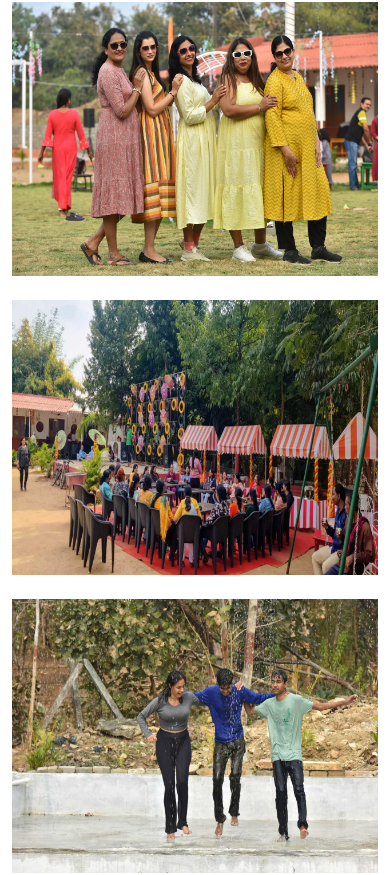
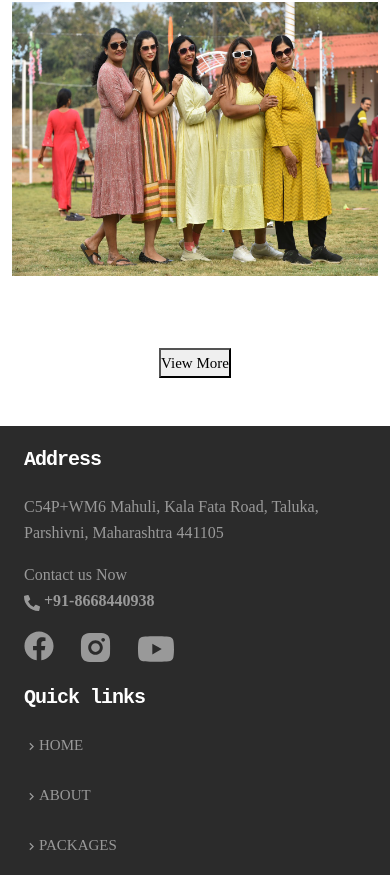
Before and after one commit to gebadakash/Agro_Tourism, a React (Vite) app: page /gallery in a window 390 px wide. Shown: the part 2048-2923 px from the top of the page. Built offline with nearby package versions, Linux system fonts and the light colour scheme.

Commit message:
Changes made in About Page and Gallery page.

```diff
--- a/src/Components/AboutPageComponents/Specialization/Specialization.jsx
+++ b/src/Components/AboutPageComponents/Specialization/Specialization.jsx
@@ -1,30 +1,45 @@
 import "./special.css";
 import aboutImage from "../../../assets/images/AboutUs.png";
+import founderImage from "../../../assets/images/Founder.png";
 
 const Specialization = () => {
   return (
     <section className="about">
       <div className="container">
         <div className="about__content">
-          <div className="row" style={{justifyContent: "space-evenly"}}>
+          <div className="row" style={{ justifyContent: "space-evenly" }}>
             <div className="col-lg-3">
-              <div className="section-title">
-
-              <div
+              <div className="section-title mt-4">
+                <div
                   className="marathi-background"
                   style={{ backgroundImage: `url(${aboutImage})` }}
                 >
                   <h5>महुलीच्या स्पर्शाने, नवं जीवन जगा !</h5>
                 </div>
-
               </div>
             </div>
             <div className="col-lg-7">
               <div className="about__text">
-              <h2>Make Memories that Last at Mahuli Agro Tourism!</h2>
-                <p style={{fontSize:"18px", textAlign:"justify"}}>
-                At Mahuli Agro Tourism, make memorable moments with the people you love! Enjoy our authentic Maharashtrian cuisine, discover lively orange plantations, and take in breathtaking sunsets that will provide the perfect atmosphere for your family's journey. Enjoy a relaxing trip in a bullock cart while remembering simpler times. Take a guided farm tour to discover sustainable farming methods while admiring the abundance of nature. A refreshing break for the body, mind, and soul is provided by us. Mahuli Agro Tourism provides an exciting family vacation!
+                <h2>Make Memories that Last at Mahuli Agro Tourism!</h2>
+                <p style={{ fontSize: "18px", textAlign: "justify" }}>
+                  At Mahuli Agro Tourism, make memorable moments with the people
+                  you love! Enjoy our authentic Maharashtrian cuisine, discover
+                  lively orange plantations, and take in breathtaking sunsets
+                  that will provide the perfect atmosphere for your family's
+                  journey. Enjoy a relaxing trip in a bullock cart while
+                  remembering simpler times. Take a guided farm tour to discover
+                  sustainable farming methods while admiring the abundance of
+                  nature. A refreshing break for the body, mind, and soul is
+                  provided by us. Mahuli Agro Tourism provides an exciting
+                  family vacation!
                 </p>
+              </div>
+              <div className="author-info mt-20 d-flex">
+                <img src={founderImage} alt="" style={{maxWidth:"100px", maxHeight:"70px", marginRight:"20px"}}/>
+                <div className="author-content">
+                  <h5>Mr.Avinash Nanasaheb Khalatkar</h5>
+                  <span>Founder</span>
+                </div>
               </div>
             </div>
           </div>
--- a/src/Components/AboutPageComponents/Specialization/special.css
+++ b/src/Components/AboutPageComponents/Specialization/special.css
@@ -49,3 +49,13 @@
   .marathi-background h5 {
     color: rgb(101, 95, 95);
   }
+
+
+  @media (max-width:999px) {
+
+    .about__text{
+
+        margin-top: 2rem;
+    }
+
+  }
--- a/src/Components/ActivityPageComponent/ActivityPage.jsx
+++ b/src/Components/ActivityPageComponent/ActivityPage.jsx
@@ -8,7 +8,6 @@ import img6 from "../../assets/images/img_16.jpg"
 import img7 from "../../assets/images/tracking.jpg"
 import img8 from "../../assets/images/dance.jpg";
 import img9 from "../../assets/images/Lake.jpg"
-
 
 
 
--- a/src/Components/GalleryPageComponent/GallerySection.jsx
+++ b/src/Components/GalleryPageComponent/GallerySection.jsx
@@ -2,7 +2,6 @@ import React, { useState } from 'react';
 import { IoMdAddCircleOutline } from "react-icons/io";
 import { Link } from 'react-router-dom';
 import "./gallerySection.css";
-
 import image1 from "../../assets/images/g0.jpg";
 import image2 from "../../assets/images/g1.jpeg";
 import image3 from "../../assets/images/g2.jpg";
@@ -23,17 +22,17 @@ const images = [
     { id: 4, path: image4 },
     { id: 5, path: image5 },
     { id: 6, path: image6 },
-    { id: 6, path: image7 },
-    { id: 6, path: image8 },
-    { id: 6, path: image9 },
-    { id: 6, path: image10 },
-    { id: 6, path: image11 },
-    { id: 6, path: image12 },
-
+    { id: 7, path: image7 },
+    { id: 8, path: image8 },
+    { id: 9, path: image9 },
+    { id: 10, path: image10 },
+    { id: 11, path: image11 },
+    { id: 12, path: image12 },
 ];
 
 const GallerySection = () => {
     const [popupImage, setPopupImage] = useState(null);
+    const [displayedImages, setDisplayedImages] = useState(6);
 
     const openPopup = (imagePath) => {
       console.log("Opening popup for image:", imagePath);
@@ -45,11 +44,15 @@ const GallerySection = () => {
       setPopupImage(null);
     };
 
+    const handleViewMore = () => {
+      setDisplayedImages(displayedImages + 6);
+    };
+
     return (
         <div className="gallery-area mt-5">
           <div className="container">
             <div className="row">
-              {images.map((image, index) => (
+              {images.slice(0, displayedImages).map((image, index) => (
                 <div key={index} className="col-xl-4 col-lg-4 col-md-6 col-sm-6 col-12">
                   <div className="gallery-item mb-4">
                     <img src={image.path} alt={`Image ${image.id}`} className="img-fluid" />
@@ -64,6 +67,12 @@ const GallerySection = () => {
             </div>
           </div>
 
+          <center className="mb-5 mt-5">
+            {images.length > displayedImages && (
+              <button className="tp-btn-ab navlink" onClick={handleViewMore}>View More</button>
+            )}
+          </center>
+
           {/* Popup */}
           {popupImage && (
             <div className="popup" onClick={closePopup}>
@@ -75,8 +84,6 @@ const GallerySection = () => {
           )}
         </div>
       );
-
-  }
-
+};
 
 export default GallerySection;
--- a/src/Components/PackagePageComponents/FoodMenuComponents/FoodMenu.jsx
+++ b/src/Components/PackagePageComponents/FoodMenuComponents/FoodMenu.jsx
@@ -79,7 +79,7 @@ const FoodMenu = () => {
         </div>
         <div className="row grid">
           {firstLineProjects.map((project, index) => (
-            <div key={index} className="col-lg-4 col-md-12">
+            <div key={index} className="col-lg-4 col-md-12 mb-5">
               <div className="project-img mb-70">
                 <div className="inner-img"><img src={project.image} alt="" className="fluid" /></div>
                 <div className="project-img-content">
@@ -89,7 +89,7 @@ const FoodMenu = () => {
             </div>
           ))}
           {filteredProjects.slice(3).map((project, index) => (
-            <div key={index} className="col-lg-4 col-md-12">
+            <div key={index} className="col-lg-4 col-md-12 mb-5">
               <div className="project-img mb-70">
                 <div className="inner-img"><img src={project.image} alt="" className="fluid" /></div>
                 <div className="project-img-content">
@@ -100,7 +100,7 @@ const FoodMenu = () => {
           ))}
         </div>
       </div>
-      <center className="mb-5"> <NavLink to="/contact" className="tp-btn-ab navlink">Enquire Now</NavLink></center>
+      <center className="mb-5 mt-5"> <NavLink to="/contact" className="tp-btn-ab navlink">Enquire Now</NavLink></center>
     </div>
   );
 };
--- a/src/Components/PackagePageComponents/Timeline/Timeline.jsx
+++ b/src/Components/PackagePageComponents/Timeline/Timeline.jsx
@@ -79,7 +79,7 @@ const Timeline = () => {
 
   return (
     <>
-    <section className="history spad">
+    <section className="history mt-5">
       <div className="container">
         <div className="row">
           <div className="col-lg-12">
--- a/src/Pages/Packages.jsx
+++ b/src/Pages/Packages.jsx
@@ -1,6 +1,6 @@
 import React, { Suspense } from "react"
-import FoodMenu from "../Components/PackagePageComponents/FoodMenuComponents/FoodMenu";
 const Timeline = React.lazy(()=> import("../Components/PackagePageComponents/Timeline/Timeline"));
+const FoodMenu = React.lazy(()=> import("../Components/PackagePageComponents/FoodMenuComponents/FoodMenu"));
 
 
 const Packages = () => {
```
Also changed, not shown: src/Components/ActivityPageComponent/activityPage.css (line endings or trailing spaces), src/assets/images/Founder.png (added), src/assets/images/project-4.jpg (deleted).
